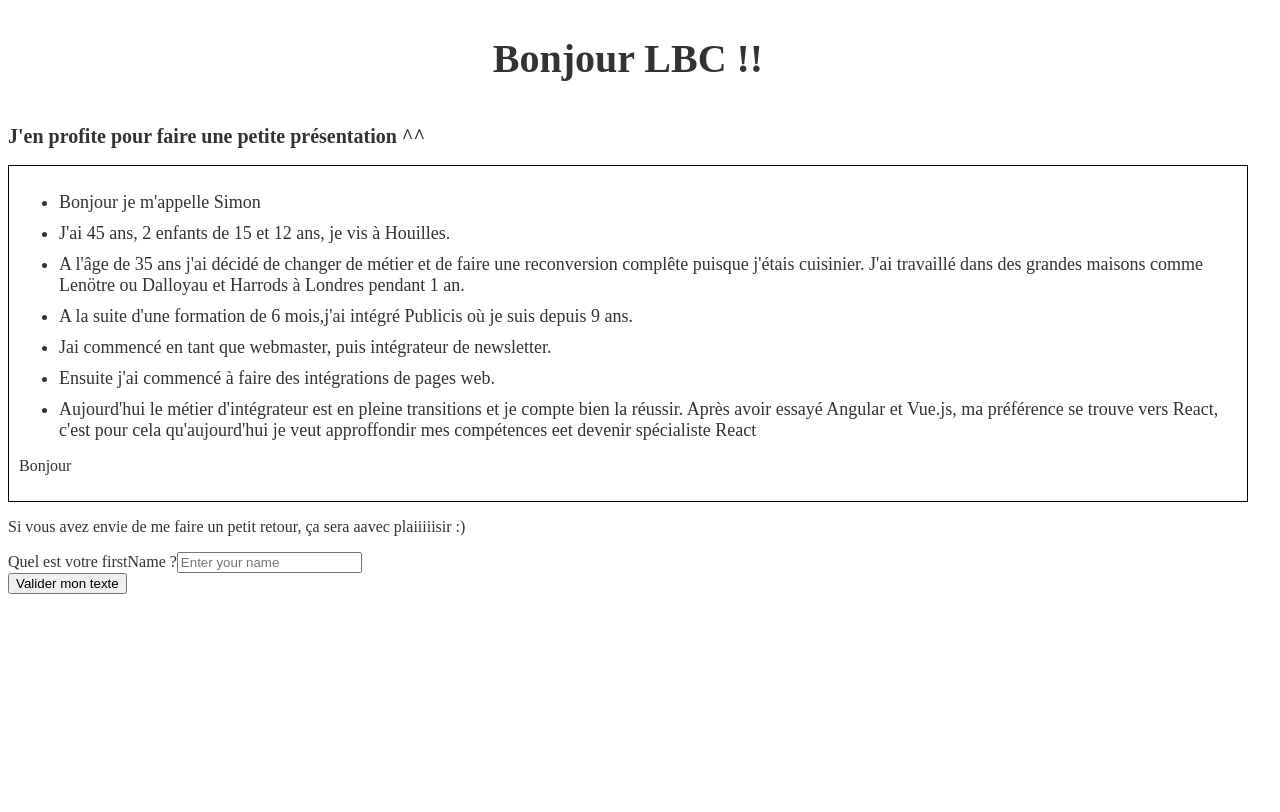
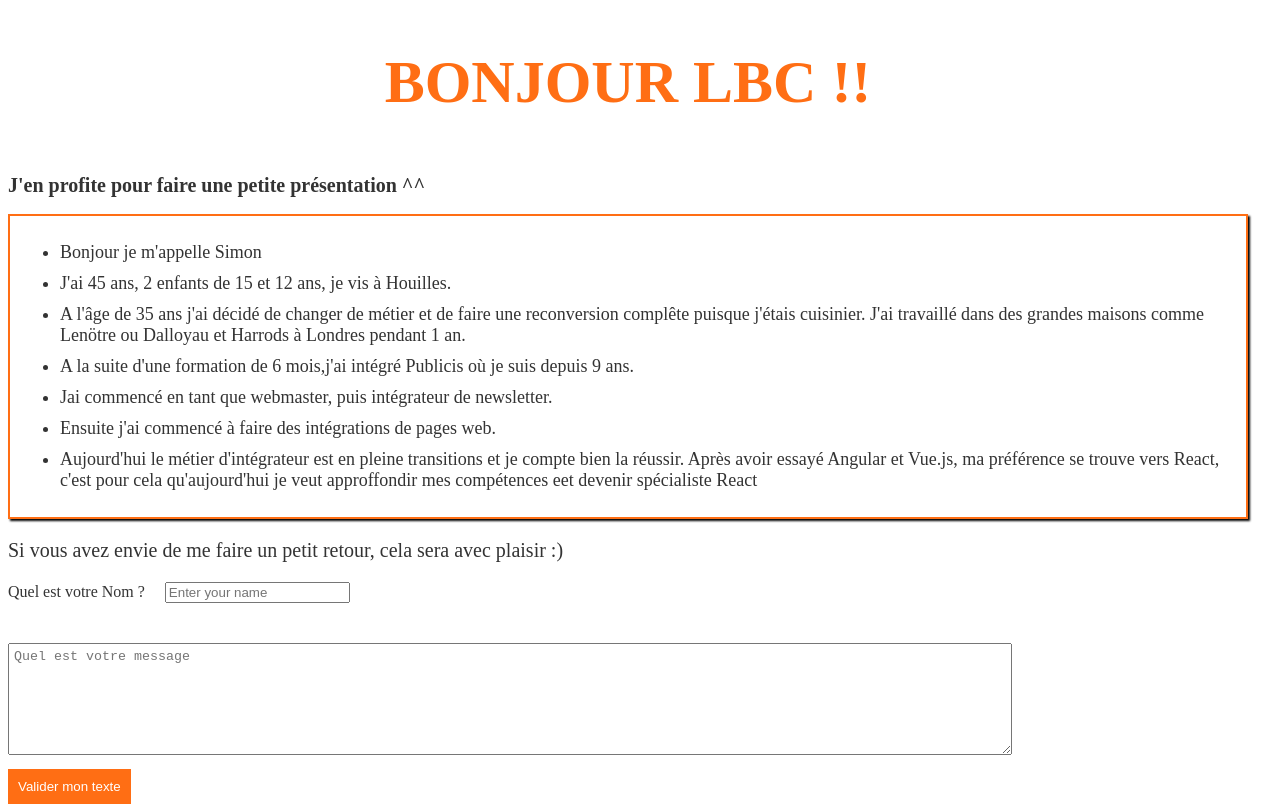
Before and after one commit to simmar/LBC-test, a Next.js app: page / in a window 1280 px wide. Built offline with nearby package versions, Linux system fonts and the light colour scheme.

Commit message:
Send msg and name

```diff
--- a/Context.js
+++ b/Context.js
@@ -3,9 +3,10 @@ export const CartContext = createContext();
 
 const Context = (props) => {
   const [values, setValues] = useState('');
+  const [isActive, setisActive] = useState(false);
 
   return (
-    <CartContext.Provider value={{values, setValues}}>
+    <CartContext.Provider value={{values, setValues, isActive, setisActive}}>
       {props.children}
     </CartContext.Provider>
   );
--- a/components/LoginFormValidationRules.js
+++ b/components/LoginFormValidationRules.js
@@ -1,9 +1,9 @@
 export default function validate(values) {
   let errors = {};
   if (!values.firstName) {
-    errors.firstName = 'name is required';
+    errors.firstName = 'Quel est votre petit nom ?';
   } else if (/[^a-zA-Z -]/.test(values.firstName)) {
-    errors.firstName = 'name is invalid';
+    errors.firstName = 'Très étrange votre nom ;)';
   }
   return errors;
 }
--- a/components/form.js
+++ b/components/form.js
@@ -1,31 +1,60 @@
 import styled from '@emotion/styled';
-import React from 'react';
 import validate from './LoginFormValidationRules';
 import useForm from './useForm';
 
+const P = styled('p')`
+  margin-bottom: 20px;
+  font-size: 20px;
+`;
+
+const Label = styled('label')`
+  margin-bottom: 40px;
+  display: block;
+`;
+
+const Input = styled('input')`
+  margin-left: 20px;
+`;
+
+const Message = styled('textarea')`
+  width: 80%;
+  margin-bottom: 10px;
+  min-height: 100px;
+  padding: 5px;
+`;
+const Private = styled('label')`
+  font-size: 14px;
+  margin-bottom: 10px;
+  display: flex;
+  align-items: center;
+`;
+const Checkbox = styled('input')`
+  margin-right: 10px;
+`;
 const Submit = styled('button')`
-  background: #45b344;
+  background: #ff6e14;
   color: white;
   border: none;
+  padding: 10px;
 `;
-
 export default function Form() {
   const {errors, handleChange, handleSubmit} = useForm(login, validate);
+
   function login() {
-    console.log('test');
+    //console.log('test');
   }
 
   return (
+    // Add some messages with this Form to Simon
     <form onSubmit={handleSubmit} noValidate>
       <div>
-        <p>
-          {' '}
-          Si vous avez envie de me faire un petit retour, ça sera aavec
-          plaiiiiisir :)
-        </p>
-        <label htmlFor="firstName">
-          Quel est votre firstName ?
-          <input
+        <P>
+          Si vous avez envie de me faire un petit retour, cela sera avec plaisir
+          :)
+        </P>
+        <Label htmlFor="firstName">
+          Quel est votre Nom ?
+          <Input
             type="text"
             id="firstName"
             placeholder="Enter your name"
@@ -36,10 +65,28 @@ export default function Form() {
           {errors.firstName && (
             <p className="help is-danger">{errors.firstName}</p>
           )}
-        </label>
+        </Label>
       </div>
+
+      <Message
+        name="message"
+        onChange={handleChange}
+        placeholder="Quel est votre message"
+        required
+      ></Message>
+
+      {/* <Label>
+        Message privé ?
+        <Input
+          name="private"
+          onChange={handleChange}
+          // checked={inputs.private || false}
+          type="checkbox"
+        />
+      </Label> */}
+
       <div className="has-text-centered mt-big">
-        <button type="submit">Valider mon texte</button>
+        <Submit type="submit">Valider mon texte</Submit>
       </div>
     </form>
   );
--- /dev/null
+++ b/components/messagesReceived.js
@@ -0,0 +1,23 @@
+import styled from '@emotion/styled';
+import React, {useContext} from 'react';
+import {CartContext} from '../Context';
+
+const LI = styled.li({
+  fontSize: 18,
+  marginBottom: 10,
+});
+
+export default function MessagesReceived() {
+  const {values, isActive} = useContext(CartContext);
+  console.log('values', values);
+  return (
+    <div>
+      {isActive ? (
+        <div>
+          <p>Bonjour mon nom est: {values.firstName}</p>
+          <p>{values.message}</p>
+        </div>
+      ) : null}
+    </div>
+  );
+}
--- a/components/presentation.js
+++ b/components/presentation.js
@@ -1,11 +1,11 @@
 import styled from '@emotion/styled';
-import React, {useContext} from 'react';
-import {CartContext} from '../Context';
+import React from 'react';
 import data from '../messages/data';
 
 const Fieldset = styled.div((props) => ({
   margin: '0 auto 20 auto',
-  border: '1px solid black',
+  border: '2px solid #ff6e14',
+  boxShadow: '2px 2px 2px black',
   padding: '10px',
 }));
 
@@ -15,9 +15,6 @@ const LI = styled.li({
 });
 
 export default function Presentation() {
-  const {values} = useContext(CartContext);
-  console.log('values', values);
-
   return (
     <Fieldset>
       <ul className="has-text-centered" id="stickers">
@@ -25,7 +22,6 @@ export default function Presentation() {
           return <LI key={key}>{item.message}</LI>;
         })}
       </ul>
-      <p>Bonjour {values.firstName}</p>
     </Fieldset>
   );
 }
--- a/components/useForm.js
+++ b/components/useForm.js
@@ -2,7 +2,7 @@ import {useContext, useEffect, useMemo, useState} from 'react';
 import {CartContext} from '../Context';
 
 const useForm = (callback, validate) => {
-  const {values, setValues} = useContext(CartContext);
+  const {values, setValues, setisActive} = useContext(CartContext);
   const [errors, setErrors] = useState({});
   const [isSubmitting, setIsSubmitting] = useState(false);
 
@@ -16,6 +16,15 @@ const useForm = (callback, validate) => {
     if (event) event.preventDefault();
     setErrors(validate(values));
     setIsSubmitting(true);
+    setisActive(true);
+
+    if (errors.firstName) {
+      setisActive(true);
+      console.log('setisActive(true)');
+    } else {
+      setisActive(false);
+      console.log('setisActive(false)');
+    }
   };
 
   const handleChange = (event) => {
--- a/pages/index.js
+++ b/pages/index.js
@@ -1,6 +1,7 @@
 import styled from '@emotion/styled';
 import React from 'react';
 import Form from '../components/form';
+import MessagesReceived from '../components/MessagesReceived';
 import Presentation from '../components/Presentation';
 import CartContextProvider from '../Context';
 
@@ -19,8 +20,10 @@ const Container = styled.div((props) => ({
 }));
 
 const H1 = styled.h1({
-  fontSize: 40,
+  fontSize: 60,
   textAlign: 'center',
+  color: '#ff6e14',
+  textTransform: 'uppercase',
 });
 const H2 = styled.h2({
   fontSize: 20,
@@ -35,6 +38,7 @@ export default function Home() {
         <Section>
           <Presentation></Presentation>
           <Form></Form>
+          <MessagesReceived></MessagesReceived>
         </Section>
       </Container>
     </CartContextProvider>
```
